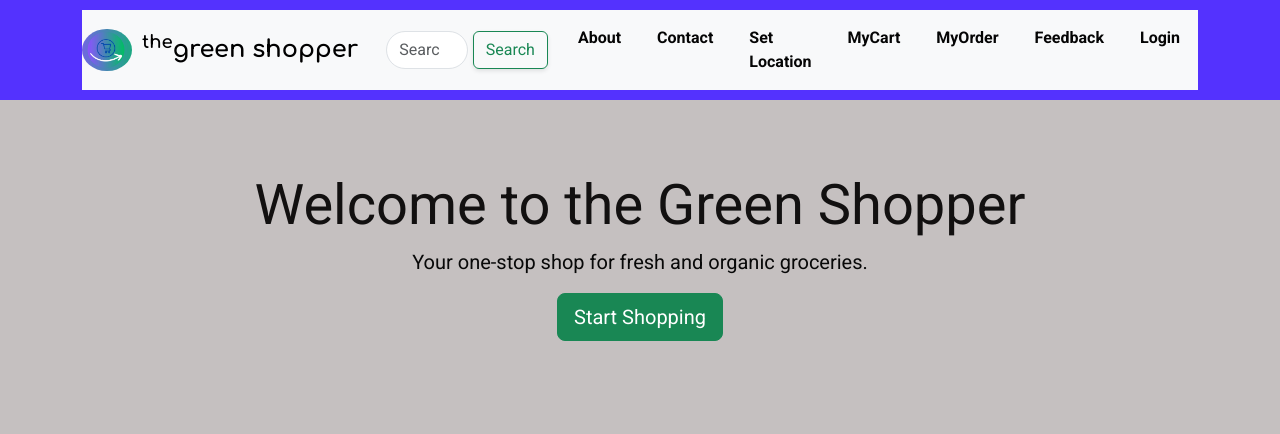
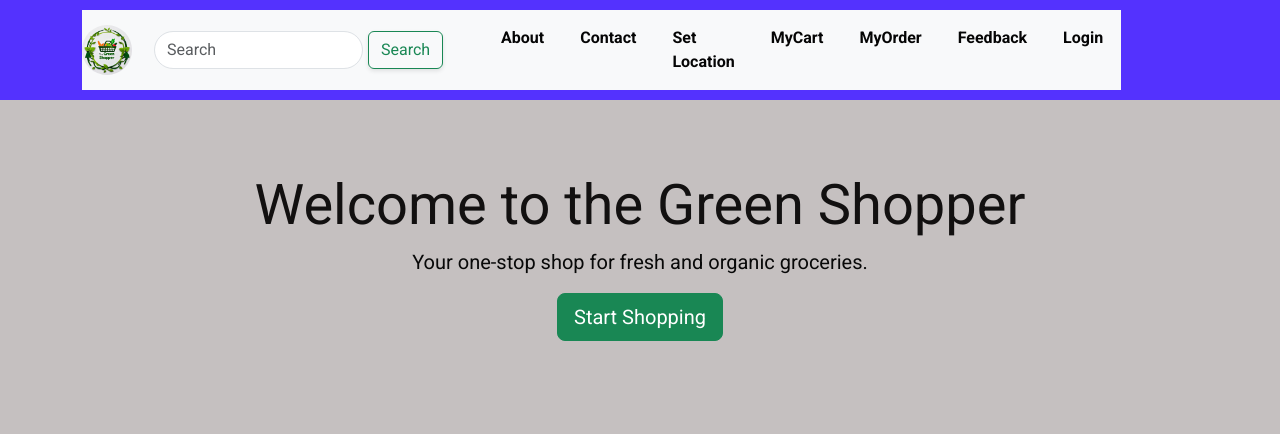
Before and after one commit to Pawan028/Online-Grocery-Store, a plain HTML site: page index.html in a window 1280 px wide. Shown: the top 434 px of the page. Drawn offline with nearby package versions, Linux system fonts and the light colour scheme; a small style sheet from the web is missing.

Commit message:
Home-Page

```diff
--- a/index.html
+++ b/index.html
@@ -5,7 +5,7 @@
     <meta charset="UTF-8">
     <meta name="viewport" content="width=device-width, initial-scale=1.0">
     <title>Online Grocery Store</title>
-    <link rel="shortcut icon" type="image/x-icon" href="GSLOGO.png">
+    <link rel="shortcut icon" type="image/x-icon" href="Ilogo2.png">
     <!-- Bootstrap CSS -->
     <link href="https://cdn.jsdelivr.net/npm/bootstrap@5.3.3/dist/css/bootstrap.min.css" rel="stylesheet"
         integrity="sha384-QWTKZyjpPEjISv5WaRU9OFeRpok6YctnYmDr5pNlyT2bRjXh0JMhjY6hW+ALEwIH" crossorigin="anonymous">
@@ -27,8 +27,8 @@
             <!-- Navbar -->
             <nav class="navbar navbar-expand-lg navbar-light bg-body-tertiary">
                 <div class="d-flex align-items-center">
-                    <img src="GSLOGO.png" alt="Company Logo" class="logo">
-                    <a class="navbar-brand ml-2" href="#"><sup>the</sup>green shopper</a>
+                    <img src="Ilogo2.png" alt="Company Logo" class="logo">
+                   <!--<a class="navbar-brand ml-2" href="#"><sup>the</sup>green shopper</a>-->
                 </div>
                 <div class="container h-100">
                     <div class="d-flex justify-content-center h-100">
```
Also changed, not shown: GSLOGO.png (deleted), Ilogo2.png (added).
